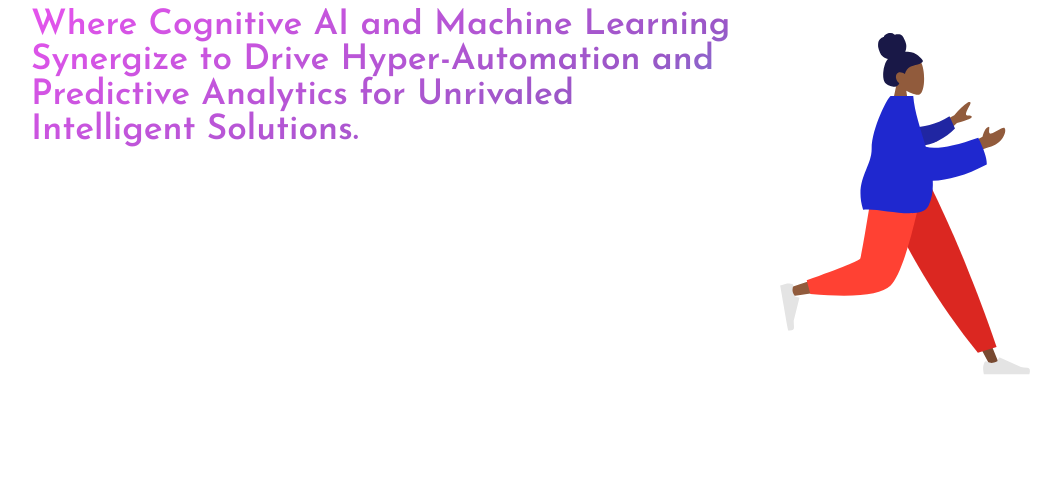
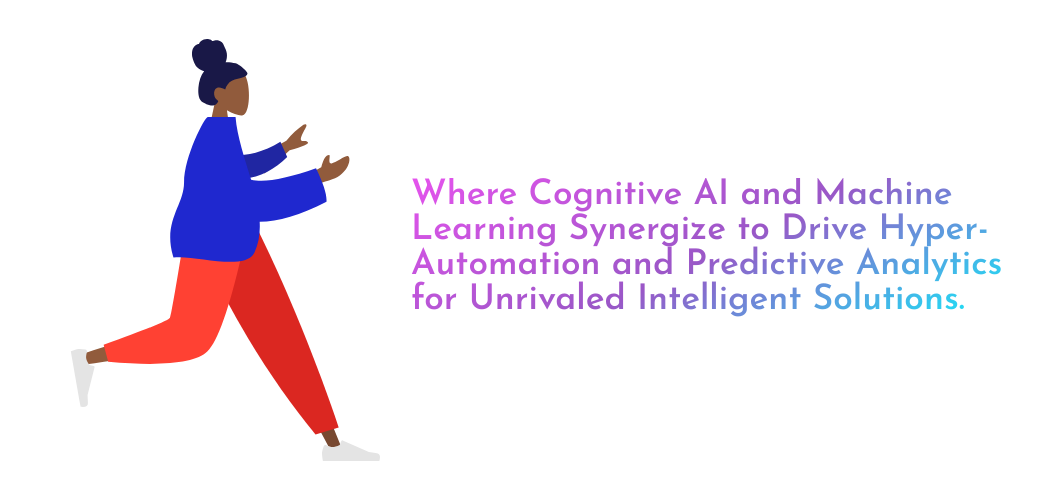
Before and after one commit to offsec64/Goonsoft.dev, a plain HTML site: page index.html in a window 1280 px wide. Shown: the whole page, without its empty margins (105-1166 px from the left). Drawn offline with Linux system fonts and the light colour scheme.

Commit message:
Header complete

```diff
--- a/index.html
+++ b/index.html
@@ -10,8 +10,12 @@
     <body>
 
         <div id="header">
-            <a id="headertext">Where Cognitive AI and Machine Learning Synergize to Drive Hyper-Automation and Predictive Analytics for Unrivaled Intelligent Solutions.</a>
             <img src="/images/standing-10.svg" id="headerimage">
+            <div id="headertextcontainer">
+                <div class="flexspacer"></div>
+                <a id="headertext">Where Cognitive AI and Machine Learning Synergize to Drive Hyper-Automation and Predictive Analytics for Unrivaled Intelligent Solutions.</a>
+                <div class="flexspacer"></div>
+            </div>
         </div>
 
 
--- a/styles.css
+++ b/styles.css
@@ -1,11 +1,20 @@
 body{
     width:80%;
     left:10%;
-    position:relative;
+    position:absolute;
 }
 
 #header{
     display:flex;
+}
+
+#headertextcontainer{
+    display:flex;
+    flex-direction:column;
+}
+
+.flexspacer{
+    flex-grow: 1;
 }
 
 #headertext{
@@ -20,6 +29,5 @@ body{
 }
 
 #headerimage{
-    width: 30%;
-    background-color: linear-gradient(333deg,rgba(5, 251, 255, 1) 1%, rgba(154, 87, 199, 1) 51%, rgba(229, 83, 237, 1) 100%);
+   height:30em;
 }
```
